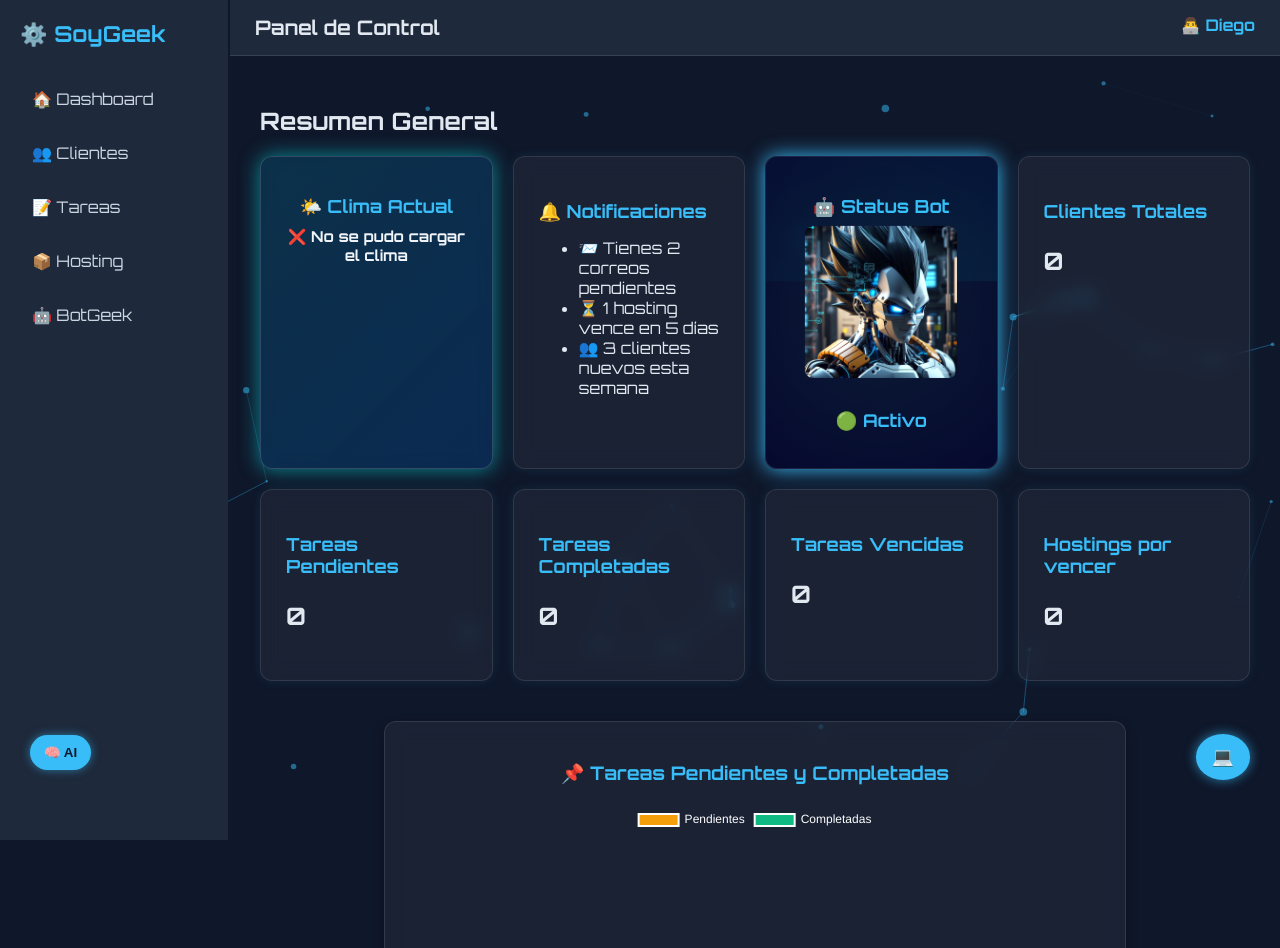
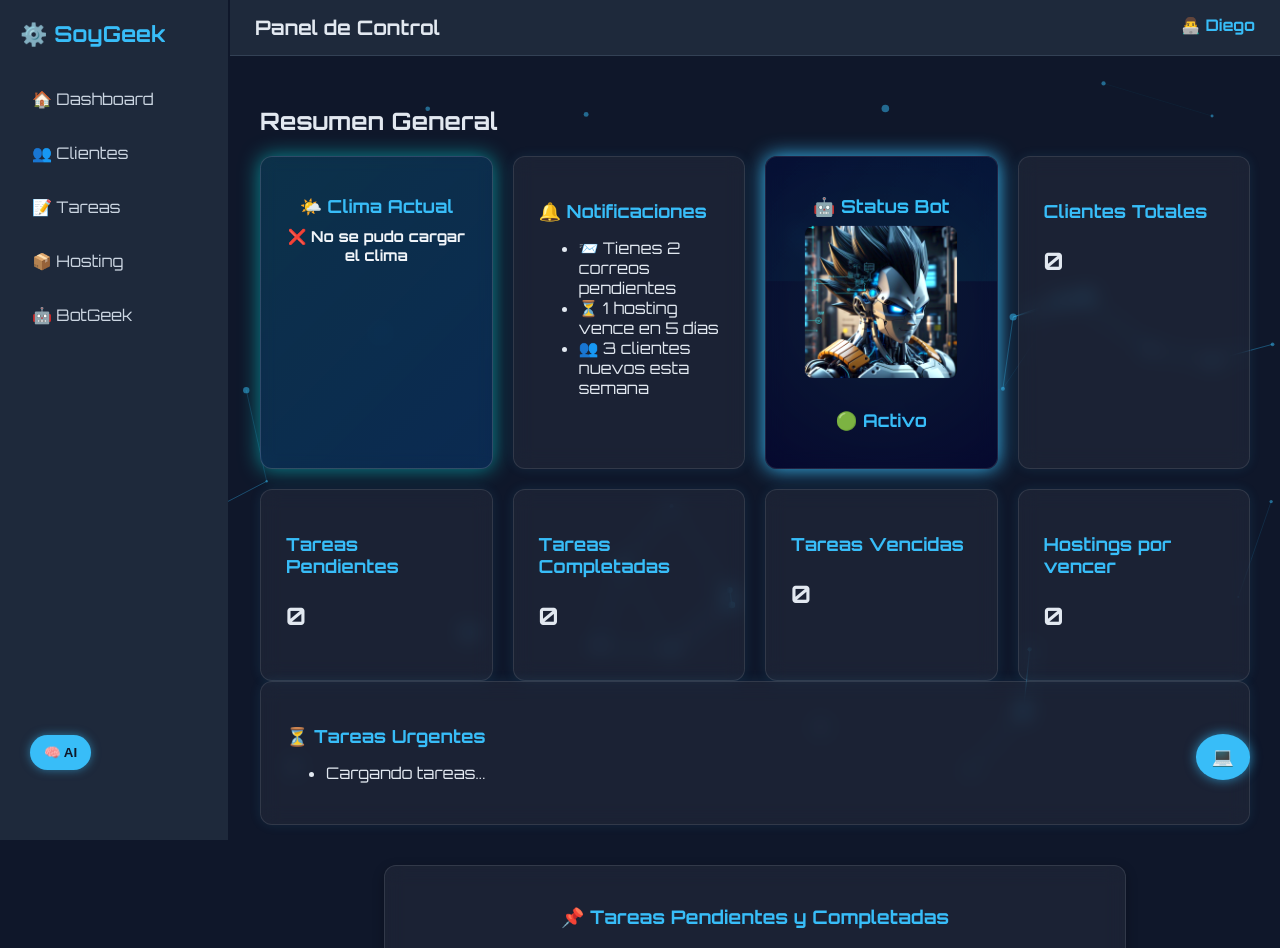
Before and after one commit to D13GOLF/soygeek-panel, a Flask app: page / in a window 1280 px wide. Shown: the top 948 px of the page. Run offline with Flask 3, Linux system fonts and the light colour scheme; data that the repository does not hold is empty; parts of the project's set-up code (start-up, migrations or seed data) failed here and were passed over; some libraries are stand-ins or nearby versions.

Commit message:
Update dashboard.html

```diff
--- a/templates/dashboard.html
+++ b/templates/dashboard.html
@@ -31,6 +31,14 @@
   <div class="card"><h3>Tareas Vencidas</h3><p>{{ tareas_vencidas }}</p></div>
   <div class="card"><h3>Hostings por vencer</h3><p>{{ hostings_por_vencer }}</p></div>
 </div>
+<!-- 🔥 Tareas urgentes -->
+<div class="card tareas-urgentes">
+  <h3>⏳ Tareas Urgentes</h3>
+  <ul id="lista-tareas-urgentes" class="lista-tareas">
+    <li>Cargando tareas...</li>
+  </ul>
+</div>
+
 <!-- 📈 Gráficos -->
 <div class="grafico-panel">
   <h3 style="text-align:center; color:#38bdf8;">📌 Tareas Pendientes y Completadas</h3>
```
